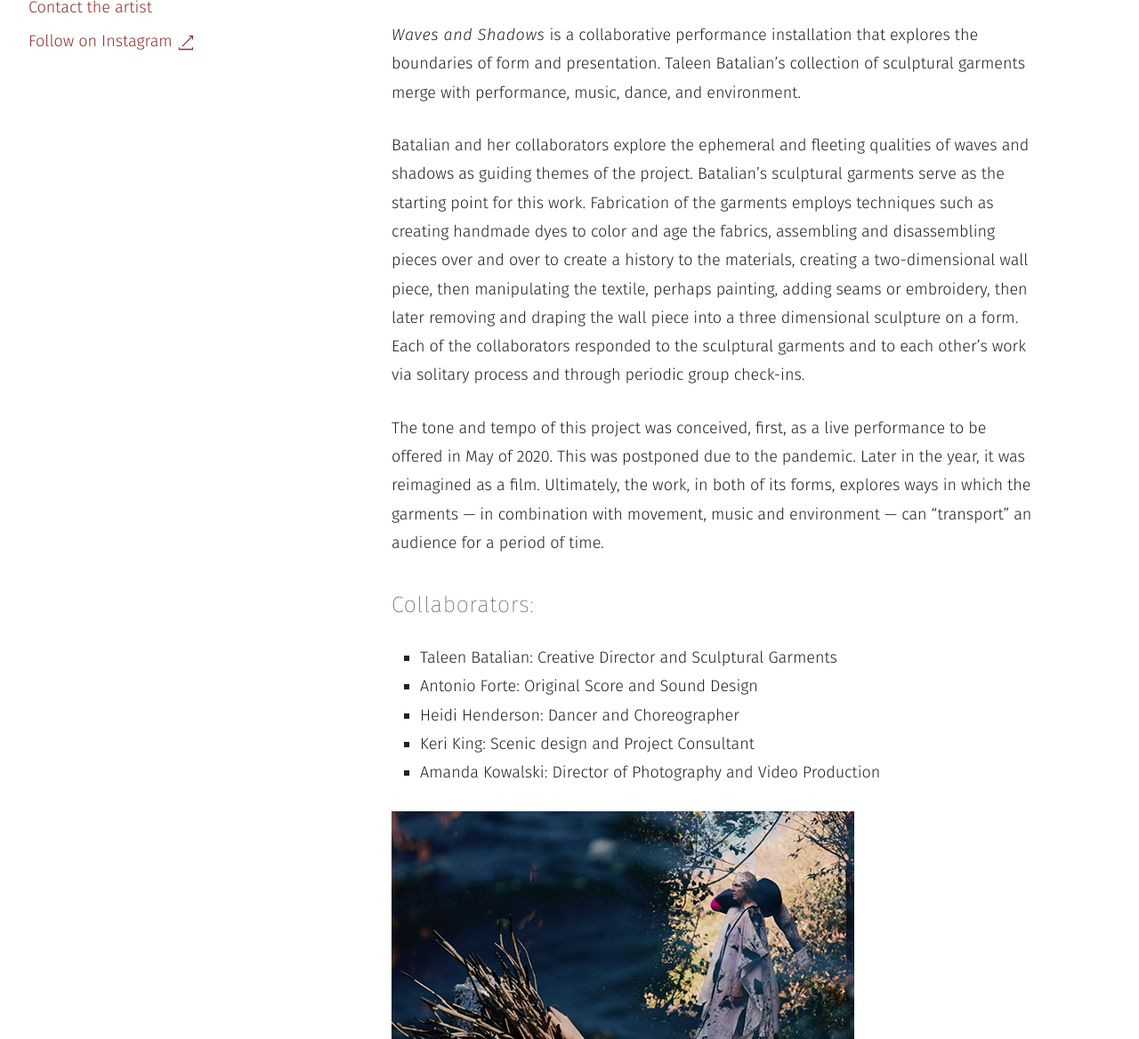
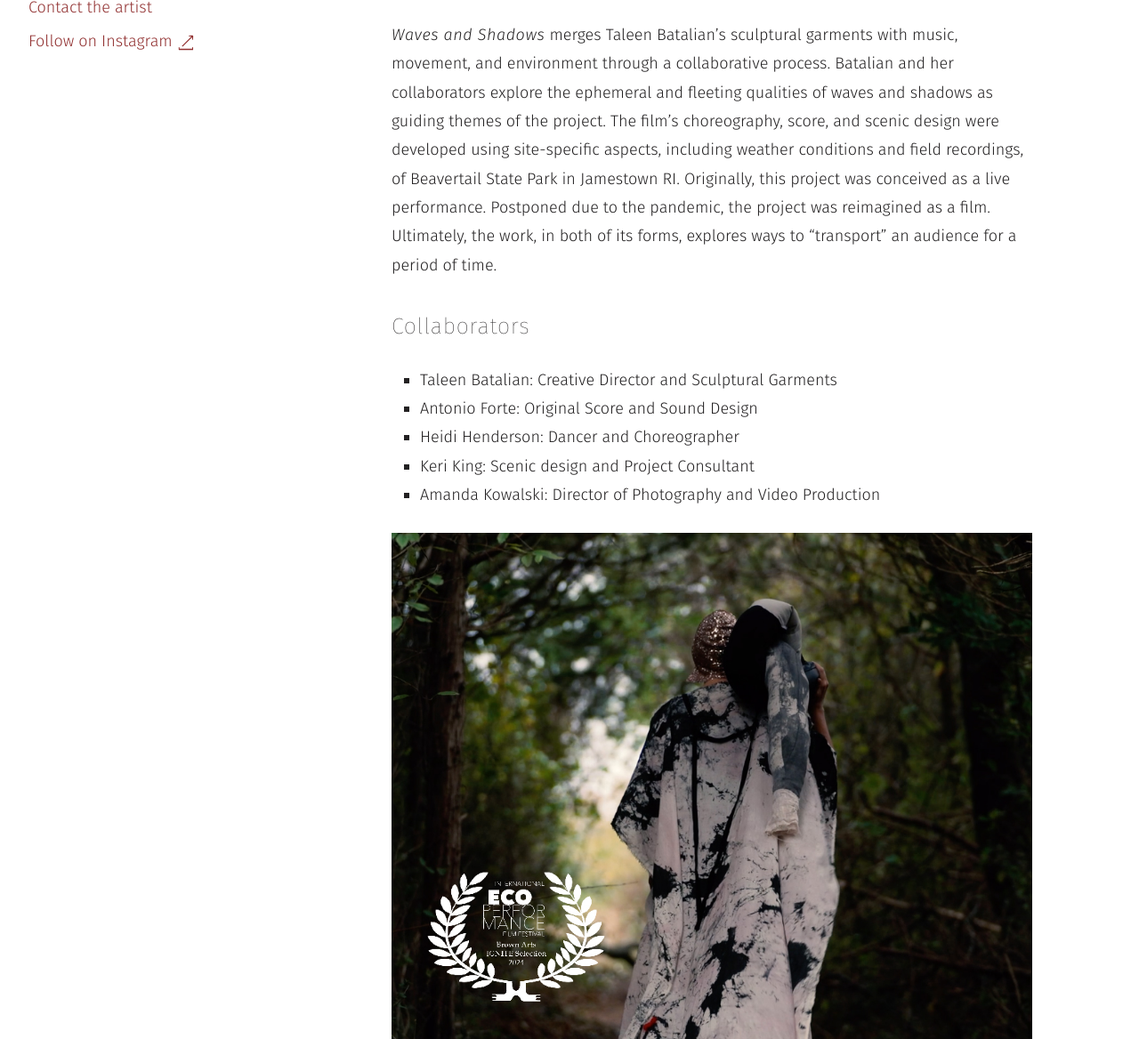
Before and after one commit to highchair/taleen-batalian, a Jekyll site: the page built from film-performance/waves-shadows.html, in a window 1280 px wide and 1400 px high, scrolled down 346 px, cut to the strip 232-1400 px from the top of the window. Shown: the whole strip at 89% size. Built offline with Jekyll 4.4.1, drawn with Linux system fonts in a browser that asks for light colours; some of the changed text lies outside the part shown.

Commit message:
Film Performance edits/additions

```diff
--- a/film-performance/waves-shadows.html
+++ b/film-performance/waves-shadows.html
@@ -9,6 +9,7 @@
 permalink: film-performance/waves-shadows/
 body-class: portfolio
 meta_image: film-performance/waves-shadows/w-s-combo-still.jpg
+imgpath: film-performance/waves-shadows/
 ---
 
 <div class="c c--text v-rhythm">
@@ -19,72 +20,53 @@
     <iframe src="https://player.vimeo.com/video/500079058" width="640" height="360" frameborder="0" allow="fullscreen" allowfullscreen=""></iframe>
   </div>
 
-  <p><em>Waves and Shadows</em> is a collaborative performance installation that explores the boundaries of form and presentation. Taleen Batalian’s collection of sculptural garments merge with performance, music, dance, and environment.</p>
+  <p><em>Waves and Shadows</em> merges Taleen Batalian’s sculptural garments with music, movement, and environment through a collaborative process. Batalian and her collaborators explore the ephemeral and fleeting qualities of waves and shadows as guiding themes of the project. The film’s choreography, score, and scenic design were developed using site-specific aspects, including weather conditions and field recordings, of Beavertail State Park in Jamestown RI. Originally, this project was conceived as a live performance. Postponed due to the pandemic, the project was reimagined as a film. Ultimately, the work, in both of its forms, explores ways to “transport” an audience for a period of time.</p>
 
-  <p>Batalian and her collaborators explore the ephemeral and fleeting qualities of waves and shadows as guiding themes of the project. Batalian’s sculptural garments serve as the starting point for this work. Fabrication of the garments employs techniques such as creating handmade dyes to color and age the fabrics, assembling and disassembling pieces over and over to create a history to the materials, creating a two-dimensional wall piece, then manipulating the textile, perhaps painting, adding seams or embroidery, then later removing and draping the wall piece into a three dimensional sculpture on a form. Each of the collaborators responded to the sculptural garments and to each other’s work via solitary process and through periodic group check-ins.</p>
-
-  <p>The tone and tempo of this project was conceived, first, as a live performance to be offered in May of 2020. This was postponed due to the pandemic. Later in the year, it was reimagined as a film. Ultimately, the work, in both of its forms, explores ways in which the garments — in combination with movement, music and environment — can “transport” an audience for a period of time.</p>
-
-  <h2 class="h5">Collaborators:</h2>
+  <h2 class="h5">Collaborators</h2>
   <ul>
     <li>Taleen Batalian: Creative Director and Sculptural Garments</li>
     <li>Antonio Forte: Original Score and Sound Design </li>
     <li>Heidi Henderson: Dancer and Choreographer </li>
     <li>Keri King: Scenic design and Project Consultant</li>
-    <li>Amanda Kowalski: Director of Photography and Video Production </li>
+    <li>Amanda Kowalski: Director of Photography and Video Production</li>
   </ul>
 
   <figure>
-    <img src="{{ site.image_path }}film-performance/waves-shadows/w-s-combo-still.jpg" alt="" />
-    <figcaption>Film still</figcaption>
+    <img src="{{ site.image_path }}{{ page.imgpath }}w-s-eco-performance.jpg" alt="" />
   </figure>
+
+  <h2 class="h5">Our Process</h2>
+
   <figure>
-    <img src="{{ site.image_path }}film-performance/waves-shadows/w-s-still-by-tree.jpg" alt="" />
-    <figcaption>Film still</figcaption>
-  </figure>
-  <figure>
-    <img src="{{ site.image_path }}film-performance/waves-shadows/garment-1.jpg" alt="" />
-  </figure>
-  {% comment %}<figure>
-    <img src="{{ site.image_path }}film-performance/waves-shadows/garment-2.jpg" alt="" />
-  </figure>{% endcomment %}
-  <figure>
-    <img src="{{ site.image_path }}film-performance/waves-shadows/garment-3.jpg" alt="" />
-  </figure>
-  <figure>
-    <img src="{{ site.image_path }}film-performance/waves-shadows/w-s-part-1-0.jpg" alt="" />
+    <img src="{{ site.image_path }}{{ page.imgpath }}w-s-part-1-0.jpg" alt="" loading="lazy" />
     <figcaption>Photo credit: Keri King</figcaption>
   </figure>
   <figure>
-    <img src="{{ site.image_path }}film-performance/waves-shadows/w-s-part-1-1.jpg" alt="" />
+    <img src="{{ site.image_path }}{{ page.imgpath }}w-s-part-1-1.jpg" alt="" loading="lazy" />
     <figcaption>Photo credit: Keri King</figcaption>
   </figure>
   <figure>
-    <img src="{{ site.image_path }}film-performance/waves-shadows/w-s-part-1.jpg" alt="" />
-    <figcaption>Photo credit: Keri King</figcaption>
-  </figure>
-  {% comment %}<figure>
-    <img src="{{ site.image_path }}film-performance/waves-shadows/w-s-part-2-1.jpg" alt="" />
-    <figcaption>Photo credit: Keri King</figcaption>
-  </figure>{% endcomment %}
-  <figure>
-    <img src="{{ site.image_path }}film-performance/waves-shadows/w-s-part-2.jpg" alt="" />
+    <img src="{{ site.image_path }}{{ page.imgpath }}w-s-part-1.jpg" alt="" loading="lazy" />
     <figcaption>Photo credit: Keri King</figcaption>
   </figure>
   <figure>
-    <img src="{{ site.image_path }}film-performance/waves-shadows/w-s-part-3.jpg" alt="" />
+    <img src="{{ site.image_path }}{{ page.imgpath }}w-s-part-2.jpg" alt="" loading="lazy" />
+    <figcaption>Photo credit: Keri King</figcaption>
+  </figure>
+  <figure>
+    <img src="{{ site.image_path }}{{ page.imgpath }}w-s-part-3.jpg" alt="" loading="lazy" />
     <figcaption>Photo credit: Keri King</figcaption>
   </figure>
 
   <h2 class="h5">Audio</h2>
   <p>Listen to Taleen talk about the project. After postponement was necessary due to the pandemic, the project was reimagined as a Video installation.</p>
-  <audio controls="" src="{{ site.image_path }}film-performance/waves-shadows/waves-shadows-audio.mp3" style="margin: 2em 0;">
+  <audio controls="" src="{{ site.image_path }}{{ page.imgpath }}waves-shadows-audio.mp3" style="margin: 2em 0;">
     Your browser does not support the <code>audio</code> element. Download the file instead.
   </audio>
 
   <p class="logo-container u__vertical__mt">
-    <img src="{{ site.image_path }}support/logo-risca.jpg" alt="" />
-    <img src="{{ site.image_path }}support/ACA-logo-color.jpg" alt="" />
+    <img src="{{ site.image_path }}support/logo-risca.jpg" alt="" loading="lazy" />
+    <img src="{{ site.image_path }}support/ACA-logo-color.jpg" alt="" loading="lazy" />
   </p>
 
   <p>Funding provided in part by a grant from the Rhode Island State Council on the Arts, through an appropriation by the Rhode Island General Assembly, a grant from the National Endowment for the Arts and private funders. This project was also made possible in part by the generous support of Arts &amp; Cultural Alliance of Newport County.</p>
```
Also changed, not shown: film-performance/tender-cargo.html (+15 -15 lines), assets/film-performance/waves-shadows/garment-1.jpg (deleted), assets/film-performance/waves-shadows/garment-2.jpg (deleted), assets/film-performance/waves-shadows/garment-3.jpg (deleted), assets/film-performance/waves-shadows/w-s-combo-still.jpg (deleted), assets/film-performance/waves-shadows/w-s-eco-performance.jpg (added), assets/film-performance/waves-shadows/w-s-part-2-1.jpg (deleted), assets/film-performance/waves-shadows/w-s-still-by-tree.jpg (deleted).
